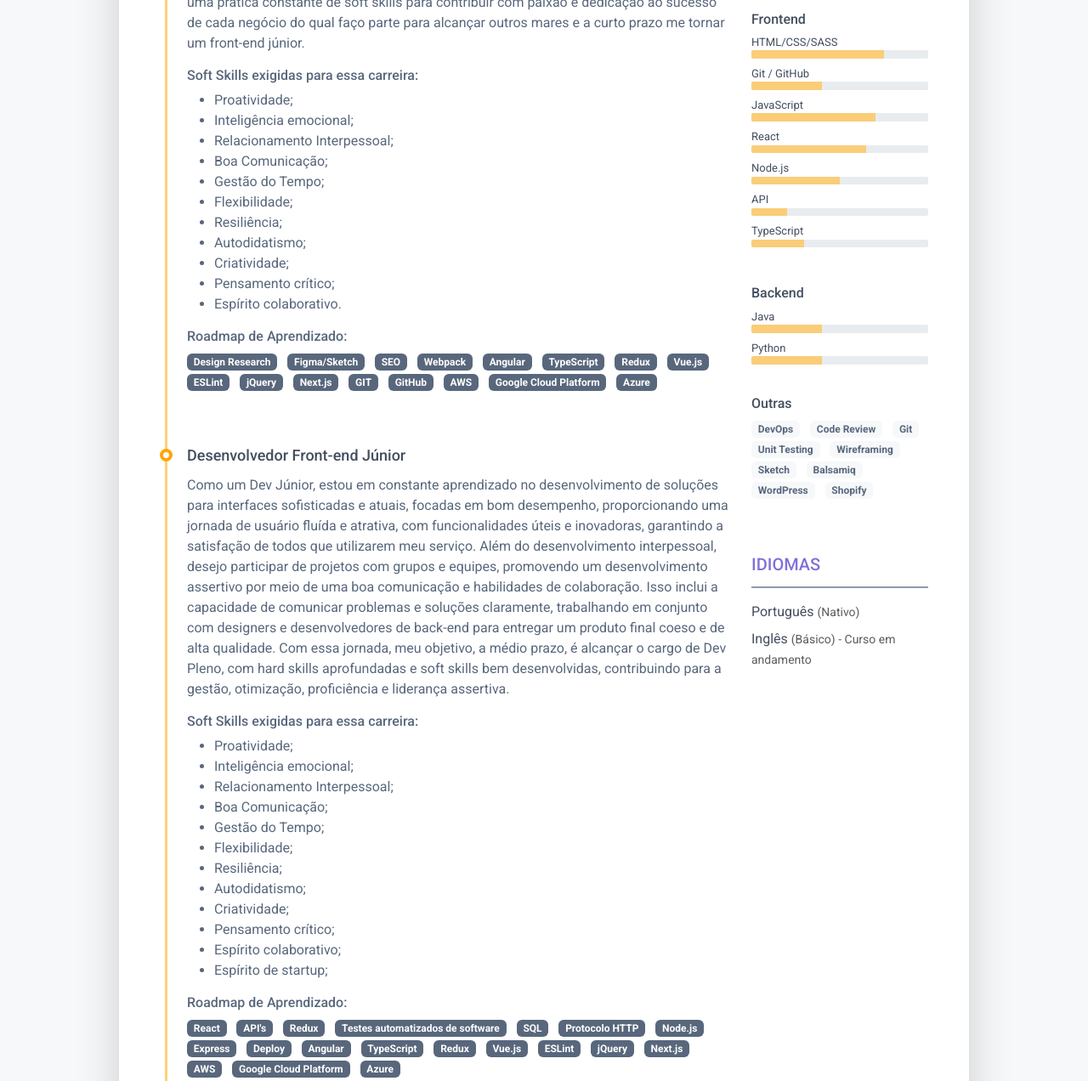
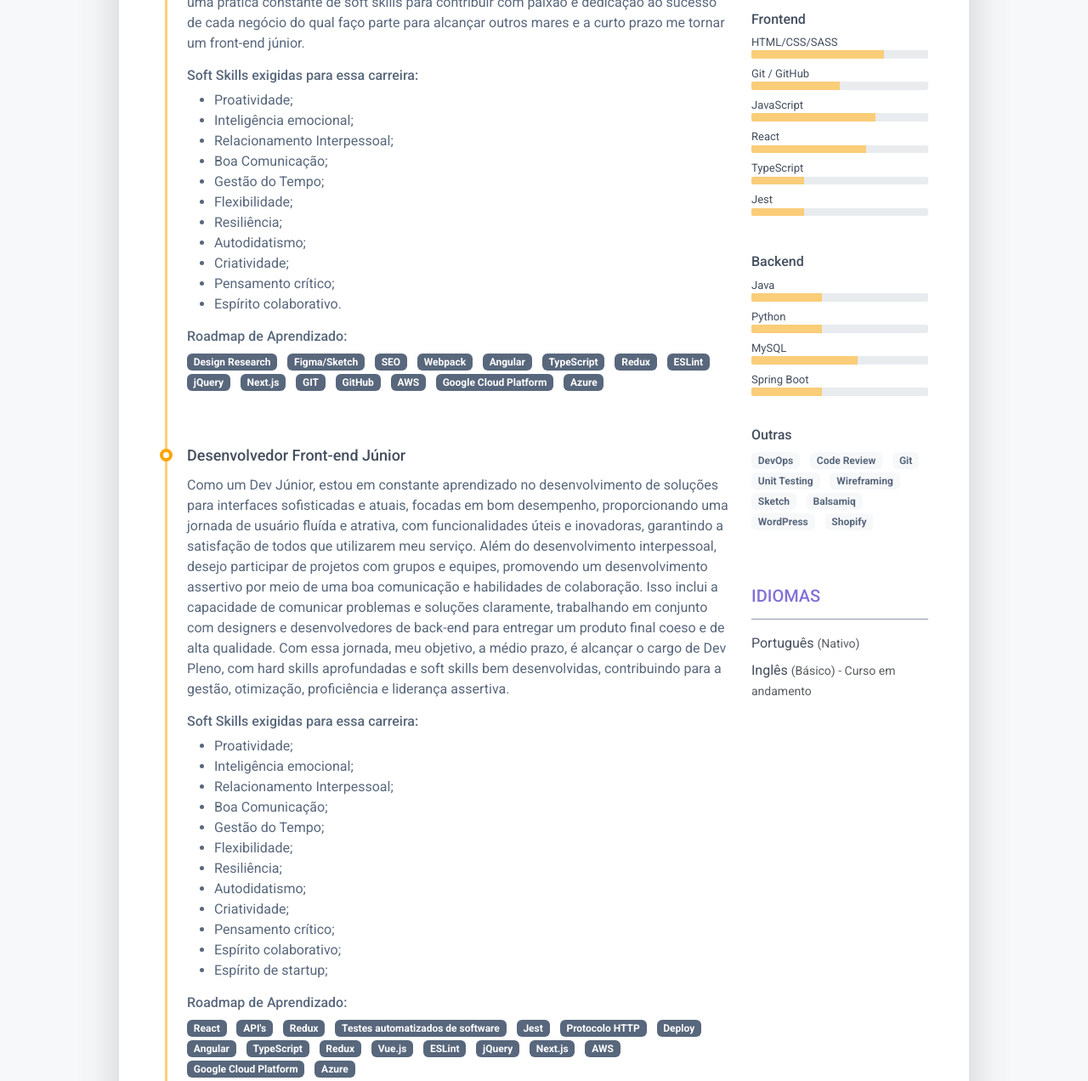
Before and after one commit to Leonardo-Marcilino/Mapa_de_Carreira, a plain HTML site: page index.html in a window 1280 px wide. Shown: the part 1123-2395 px from the top of the page at 85% size. Drawn offline with Linux system fonts and the light colour scheme.

Commit message:
Correção do roadmap

```diff
--- a/index.html
+++ b/index.html
@@ -187,8 +187,6 @@
 												<li class="list-inline-item"><span
 														class="badge bg-secondary badge-pill">Redux</span></li>
 												<li class="list-inline-item"><span
-														class="badge bg-secondary badge-pill">Vue.js</span></li>
-												<li class="list-inline-item"><span
 														class="badge bg-secondary badge-pill">ESLint</span></li>
 												<li class="list-inline-item"><span
 														class="badge bg-secondary badge-pill">jQuery</span></li>
@@ -263,13 +261,9 @@
 														class="badge bg-secondary badge-pill">Testes automatizados de
 														software</span></li>
 												<li class="list-inline-item"><span
-														class="badge bg-secondary badge-pill">SQL</span></li>
+														class="badge bg-secondary badge-pill">Jest</span></li>
 												<li class="list-inline-item"><span
 														class="badge bg-secondary badge-pill">Protocolo HTTP</span></li>
-												<li class="list-inline-item"><span
-														class="badge bg-secondary badge-pill">Node.js</span></li>
-												<li class="list-inline-item"><span
-														class="badge bg-secondary badge-pill">Express</span></li>
 												<li class="list-inline-item"><span
 														class="badge bg-secondary badge-pill">Deploy</span></li>
 												<li class="list-inline-item"><span
@@ -440,8 +434,6 @@
 														class="badge bg-secondary badge-pill">MongoDB</span></li>
 												<li class="list-inline-item"><span
 														class="badge bg-secondary badge-pill">MySQL</span></li>
-												<li class="list-inline-item"><span
-														class="badge bg-secondary badge-pill">MongoDB</span></li>
 												<li class="list-inline-item"><span
 														class="badge bg-secondary badge-pill">NoSQL</span></li>
 												<li class="list-inline-item"><span
@@ -797,7 +789,7 @@
 											<div class="resume-skill-name">Git / GitHub</div>
 											<div class="progress resume-progress">
 												<div class="progress-bar theme-progress-bar-dark" role="progressbar"
-													style="width: 40%" aria-valuenow="25" aria-valuemin="0"
+													style="width: 50%" aria-valuenow="25" aria-valuemin="0"
 													aria-valuemax="100"></div>
 											</div>
 										</li>
@@ -819,22 +811,6 @@
 											</div>
 										</li>
 										<li class="mb-2">
-											<div class="resume-skill-name">Node.js</div>
-											<div class="progress resume-progress">
-												<div class="progress-bar theme-progress-bar-dark" role="progressbar"
-													style="width: 50%" aria-valuenow="25" aria-valuemin="0"
-													aria-valuemax="100"></div>
-											</div>
-										</li>
-										<li class="mb-2">
-											<div class="resume-skill-name">API</div>
-											<div class="progress resume-progress">
-												<div class="progress-bar theme-progress-bar-dark" role="progressbar"
-													style="width: 20%" aria-valuenow="25" aria-valuemin="0"
-													aria-valuemax="100"></div>
-											</div>
-										</li>
-										<li class="mb-2">
 											<div class="resume-skill-name">TypeScript</div>
 											<div class="progress resume-progress">
 												<div class="progress-bar theme-progress-bar-dark" role="progressbar"
@@ -842,7 +818,14 @@
 													aria-valuemax="100"></div>
 											</div>
 										</li>
-
+										<li class="mb-2">
+											<div class="resume-skill-name">Jest</div>
+											<div class="progress resume-progress">
+												<div class="progress-bar theme-progress-bar-dark" role="progressbar"
+													style="width: 30%" aria-valuenow="25" aria-valuemin="0"
+													aria-valuemax="100"></div>
+											</div>
+										</li>
 									</ul>
 								</div>
 
@@ -859,6 +842,22 @@
 										</li>
 										<li class="mb-2">
 											<div class="resume-skill-name">Python</div>
+											<div class="progress resume-progress">
+												<div class="progress-bar theme-progress-bar-dark" role="progressbar"
+													style="width: 40%" aria-valuenow="25" aria-valuemin="0"
+													aria-valuemax="100"></div>
+											</div>
+										</li>
+										<li class="mb-2">
+											<div class="resume-skill-name">MySQL</div>
+											<div class="progress resume-progress">
+												<div class="progress-bar theme-progress-bar-dark" role="progressbar"
+													style="width: 60%" aria-valuenow="25" aria-valuemin="0"
+													aria-valuemax="100"></div>
+											</div>
+										</li>
+										<li class="mb-2">
+											<div class="resume-skill-name">Spring Boot</div>
 											<div class="progress resume-progress">
 												<div class="progress-bar theme-progress-bar-dark" role="progressbar"
 													style="width: 40%" aria-valuenow="25" aria-valuemin="0"
```
